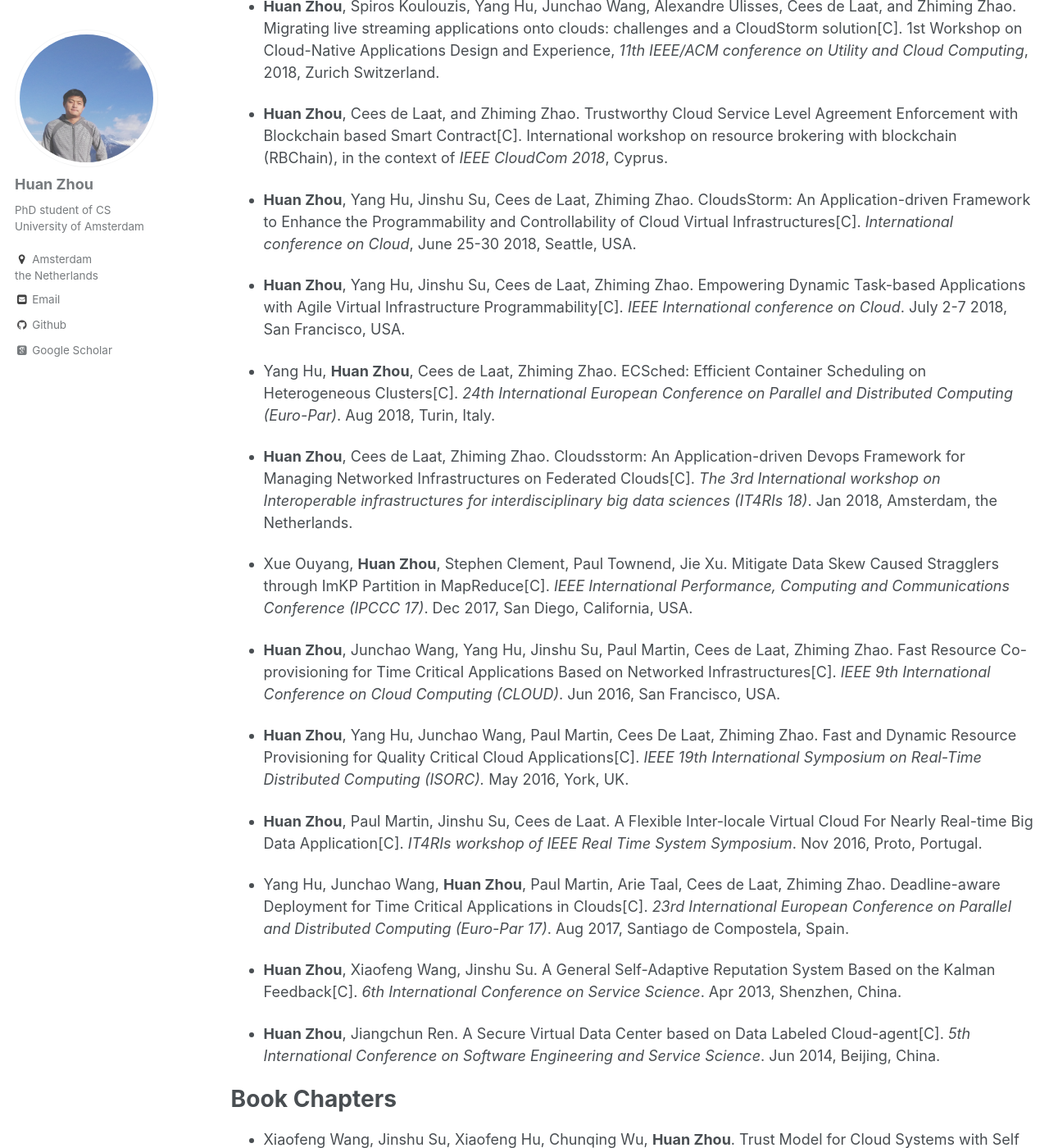
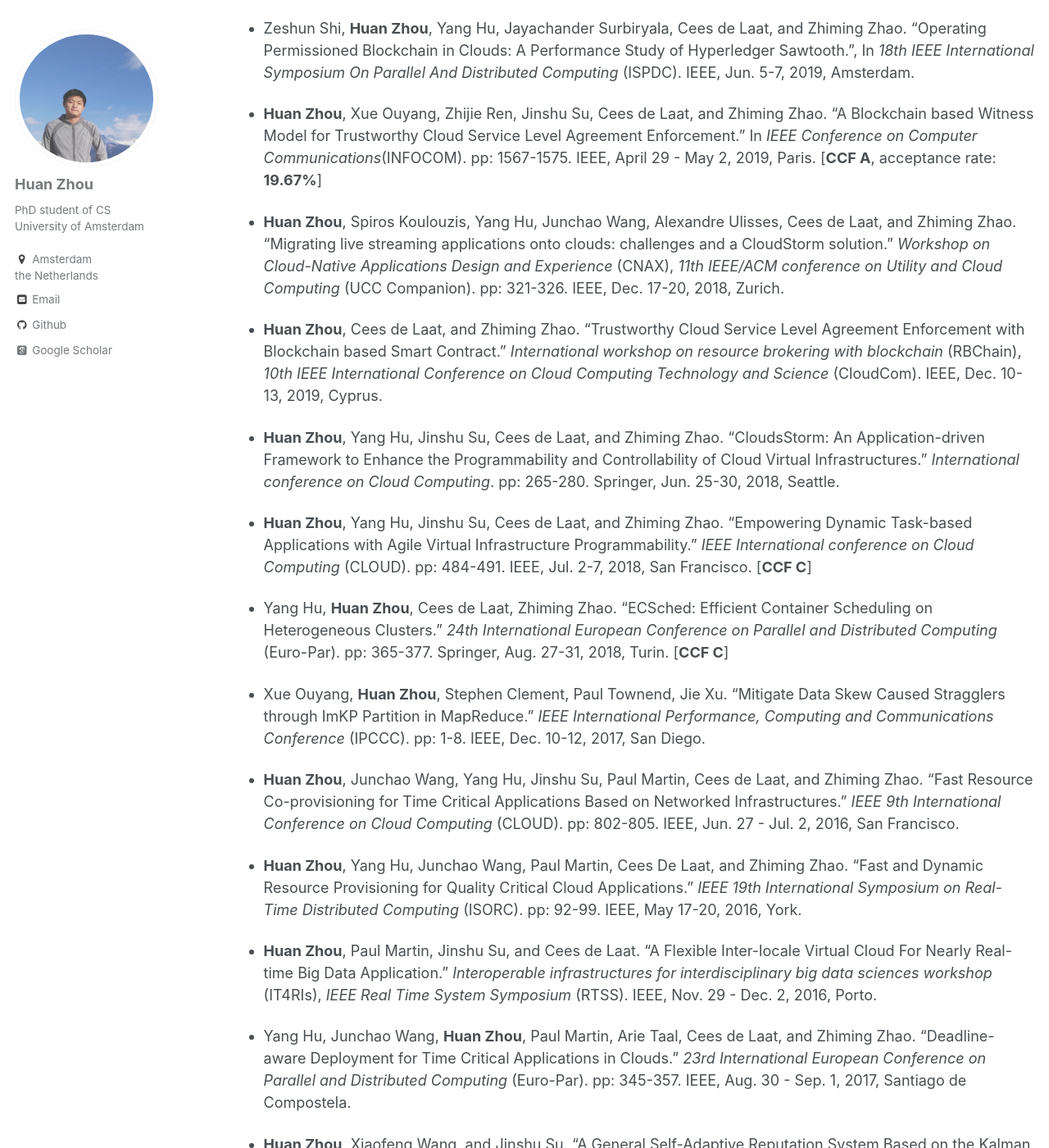
Before and after one commit to zh9314/zh9314.github.io, a Jekyll site: the page built from _pages/publications.md, in a window 1280 px wide and 1400 px high, scrolled down 842 px. Shown: the whole window at 82% size. Built offline with Jekyll 4.4.1, drawn with Linux system fonts in a browser that asks for light colours; some web fonts are replaced; some of the changed text lies outside the part shown.

Commit message:
update publications

```diff
--- a/_pages/publications.md
+++ b/_pages/publications.md
@@ -7,71 +7,74 @@
 
 Journals
 ======
-- Xiaofeng Wang, **Huan Zhou**, Jinshu Su, Baosheng Wang, Qianqian Xing, Pengkun Li. T-IP: A Self-Trustworthy and Secure Internet Protocol\[J\]. _China Communications_, 2018, Vol. 15 No.2, pp: 1-14.
+- **Huan Zhou**, Yang Hu, Xue Ouyang, Jinshu Su, Spiros Koulouzis, Cees de Laat, and Zhiming Zhao. "CloudsStorm: A Framework for Seamlessly Programming and Controlling Virtual Infrastructure Functions during the DevOps Lifecycle of Cloud Applications." _Software: Practice and Experience_. Wiley, 2019. [to appear, **CCF B**]
 
-- Junchao Wang, Arie Taal, Paul Martin, Yang Hu, **Huan Zhou**, Jianmin Pang, Cees de Laat, Zhiming Zhao. Planning virtual infrastructures for time critical applications with multiple deadline constraints\[J\]. _Future Generation Computer Systems_.  2017, Vol.75, pp: 365-375.
+- Xiaofeng Wang, **Huan Zhou**, Jinshu Su, Baosheng Wang, Qianqian Xing, and Pengkun Li. "T-IP: A Self-Trustworthy and Secure Internet Protocol." _China Communications_. Vol. 15, No. 2, pp: 1-14. IEEE, 2018.
 
-- **Huan Zhou**, Xiaofeng Wang, Jinshu Su. An Efficient Identity Based Key Agreement Protocol in a Multiple PKG Environment\[J\]. _Wuhan University Journal of Natural Sciences_. 2014, Vol.19 No.5, pp: 455-460.
+- Junchao Wang, Arie Taal, Paul Martin, Yang Hu, **Huan Zhou**, Jianmin Pang, Cees de Laat, and Zhiming Zhao. "Planning virtual infrastructures for time critical applications with multiple deadline constraints." _Future Generation Computer Systems_. Vol. 75, pp: 365-375. Elsevier, 2017.
 
-- Xiaofeng Wang, Peixin Chen, **Huan Zhou**, Jinshu Su. T-HIBE: A Trustworthy and Secure Hierarchical Identity-Based Encryption System\[J\]. _Acta Electronica Sinica_. 2016, Vol.44 No.7, pp: 1521-1529. (in Chinese)
+- **Huan Zhou**, Xiaofeng Wang, and Jinshu Su. "An Efficient Identity Based Key Agreement Protocol in a Multiple PKG Environment." _Wuhan University Journal of Natural Sciences_. Vol. 19, No. 5, pp: 455-460. Springer, 2014.
 
-- Xue Ouyang, **Huan Zhou**, et al. Design and implementation of a software life cycle oriented authorization and protection system\[J\]. _The Journal of Computer Engineering and Science_. 2013, Vol.35 No.4, pp: 59-64. (in Chinese)
+- Xiaofeng Wang, Peixin Chen, **Huan Zhou**, and Jinshu Su. "T-HIBE: A Trustworthy and Secure Hierarchical Identity-Based Encryption System." _Acta Electronica Sinica_. Vol. 44, No. 7, pp: 1521-1529. 2016. [in Chinese, 一种可信安全的层次式基于身份加密系统]
+
+- Xue Ouyang, **Huan Zhou**, et al. "Design and implementation of a software life cycle oriented authorization and protection system." _The Journal of Computer Engineering and Science_. Vol. 35, No. 4, pp: 59-64. 2013. [in Chinese, 一种面向软件生命周期的授权保护系统设计与实现]
 
 
 Conferences
 ======
-- **Huan Zhou**, Xue Ouyang, Zhijie Ren, Jinshu Su, Cees de Laat, and Zhiming Zhao. "[A Blockchain based Witness Model for Trustworthy Cloud Service Level Agreement Enforcement.](http://zh9314.github.io/files/publications/preprints/infocom2019.pdf)" In _IEEE Conference on Computer Communications_(INFOCOM), pp. 1567-1575. IEEE, April 29 - May 2, 2019, Paris. [**CCF A**, acceptance rate: **19.67%**]
+- Zeshun Shi, **Huan Zhou**, Yang Hu, Jayachander Surbiryala, Cees de Laat, and Zhiming Zhao. "Operating Permissioned Blockchain in Clouds: A Performance Study of Hyperledger Sawtooth.", In _18th IEEE International Symposium On Parallel And Distributed Computing_ (ISPDC). IEEE, Jun. 5-7, 2019, Amsterdam.
 
+- **Huan Zhou**, Xue Ouyang, Zhijie Ren, Jinshu Su, Cees de Laat, and Zhiming Zhao. "[A Blockchain based Witness Model for Trustworthy Cloud Service Level Agreement Enforcement.](http://zh9314.github.io/files/publications/preprints/infocom2019.pdf)" In _IEEE Conference on Computer Communications_(INFOCOM). pp: 1567-1575. IEEE, April 29 - May 2, 2019, Paris. [**CCF A**, acceptance rate: **19.67%**]
 
-- **Huan Zhou**, Spiros Koulouzis, Yang Hu, Junchao Wang, Alexandre Ulisses, Cees de Laat, and Zhiming Zhao. Migrating live streaming applications onto clouds: challenges and a CloudStorm solution\[C\]. 1st Workshop on Cloud-Native Applications Design and Experience, _11th IEEE/ACM conference on Utility and Cloud Computing_, 2018, Zurich Switzerland.
+- **Huan Zhou**, Spiros Koulouzis, Yang Hu, Junchao Wang, Alexandre Ulisses, Cees de Laat, and Zhiming Zhao. "Migrating live streaming applications onto clouds: challenges and a CloudStorm solution." _Workshop on Cloud-Native Applications Design and Experience_ (CNAX), _11th IEEE/ACM conference on Utility and Cloud Computing_ (UCC Companion). pp: 321-326. IEEE, Dec. 17-20, 2018, Zurich.
 
-- **Huan Zhou**, Cees de Laat, and Zhiming Zhao. Trustworthy Cloud Service Level Agreement Enforcement with Blockchain based Smart Contract\[C\]. International workshop on resource brokering with blockchain (RBChain), in the context of _IEEE CloudCom 2018_, Cyprus.
+- **Huan Zhou**, Cees de Laat, and Zhiming Zhao. "Trustworthy Cloud Service Level Agreement Enforcement with Blockchain based Smart Contract." _International workshop on resource brokering with blockchain_ (RBChain), _10th IEEE International Conference on Cloud Computing Technology and Science_ (CloudCom). IEEE, Dec. 10-13, 2019, Cyprus.
 
-- **Huan Zhou**, Yang Hu, Jinshu Su, Cees de Laat, Zhiming Zhao. CloudsStorm: An Application-driven Framework to Enhance the Programmability and Controllability of Cloud Virtual Infrastructures\[C\]. _International conference on Cloud_, June 25-30 2018, Seattle, USA.
+- **Huan Zhou**, Yang Hu, Jinshu Su, Cees de Laat, and Zhiming Zhao. "CloudsStorm: An Application-driven Framework to Enhance the Programmability and Controllability of Cloud Virtual Infrastructures." _International conference on Cloud Computing_. pp: 265-280. Springer, Jun. 25-30, 2018, Seattle.
 
-- **Huan Zhou**, Yang Hu, Jinshu Su, Cees de Laat, Zhiming Zhao. Empowering Dynamic Task-based Applications with Agile Virtual Infrastructure Programmability\[C\]. _IEEE International conference on Cloud_. July 2-7 2018, San Francisco, USA.
+- **Huan Zhou**, Yang Hu, Jinshu Su, Cees de Laat, and Zhiming Zhao. "[Empowering Dynamic Task-based Applications with Agile Virtual Infrastructure Programmability.](http://zh9314.github.io/files/publications/preprints/IEEECloud18.pdf)" _IEEE International conference on Cloud Computing_ (CLOUD). pp: 484-491. IEEE, Jul. 2-7, 2018, San Francisco. [**CCF C**]
 
-- Yang Hu, **Huan Zhou**, Cees de Laat, Zhiming Zhao. ECSched: Efficient Container Scheduling on Heterogeneous Clusters\[C\]. _24th International European Conference on Parallel and Distributed Computing (Euro-Par)_. Aug 2018, Turin, Italy.
+- Yang Hu, **Huan Zhou**, Cees de Laat, Zhiming Zhao. "ECSched: Efficient Container Scheduling on Heterogeneous Clusters." _24th International European Conference on Parallel and Distributed Computing_ (Euro-Par). pp: 365-377. Springer, Aug. 27-31, 2018, Turin. [**CCF C**]
 
-- **Huan Zhou**, Cees de Laat, Zhiming Zhao. Cloudsstorm: An Application-driven Devops Framework for Managing Networked Infrastructures on Federated Clouds\[C\]. _The 3rd International workshop on Interoperable infrastructures for interdisciplinary big data sciences (IT4RIs 18)_. Jan 2018, Amsterdam, the Netherlands.
+- Xue Ouyang, **Huan Zhou**, Stephen Clement, Paul Townend, Jie Xu. "Mitigate Data Skew Caused Stragglers through ImKP Partition in MapReduce." _IEEE International Performance, Computing and Communications Conference_ (IPCCC). pp: 1-8. IEEE, Dec. 10-12, 2017, San Diego.
 
-- Xue Ouyang, **Huan Zhou**, Stephen Clement, Paul Townend, Jie Xu. Mitigate Data Skew Caused Stragglers through ImKP Partition in MapReduce\[C\]. _IEEE International Performance, Computing and Communications Conference (IPCCC 17)_. Dec 2017, San Diego, California, USA.
+- **Huan Zhou**, Junchao Wang, Yang Hu, Jinshu Su, Paul Martin, Cees de Laat, and Zhiming Zhao. "Fast Resource Co-provisioning for Time Critical Applications Based on Networked Infrastructures." _IEEE 9th International Conference on Cloud Computing_ (CLOUD). pp: 802-805. IEEE, Jun. 27 - Jul. 2, 2016, San Francisco.
 
-- **Huan Zhou**, Junchao Wang, Yang Hu, Jinshu Su, Paul Martin, Cees de Laat, Zhiming Zhao. Fast Resource Co-provisioning for Time Critical Applications Based on Networked Infrastructures\[C\]. _IEEE 9th International Conference on Cloud Computing (CLOUD)_. Jun 2016, San Francisco, USA.
+- **Huan Zhou**, Yang Hu, Junchao Wang, Paul Martin, Cees De Laat, and Zhiming Zhao. "Fast and Dynamic Resource Provisioning for Quality Critical Cloud Applications." _IEEE 19th International Symposium on Real-Time Distributed Computing_ (ISORC). pp: 92-99. IEEE, May 17-20, 2016, York.
 
-- **Huan Zhou**, Yang Hu, Junchao Wang, Paul Martin, Cees De Laat, Zhiming Zhao. Fast and Dynamic Resource Provisioning for Quality Critical Cloud Applications\[C\]. _IEEE 19th International Symposium on Real-Time Distributed Computing (ISORC)._ May 2016, York, UK.
+- **Huan Zhou**, Paul Martin, Jinshu Su, and Cees de Laat. "A Flexible Inter-locale Virtual Cloud For Nearly Real-time Big Data Application." _Interoperable infrastructures for interdisciplinary big data sciences workshop_ (IT4RIs), _IEEE Real Time System Symposium_ (RTSS). IEEE, Nov. 29 - Dec. 2, 2016, Porto.
 
-- **Huan Zhou**, Paul Martin, Jinshu Su, Cees de Laat. A Flexible Inter-locale Virtual Cloud For Nearly Real-time Big Data Application\[C\]. _IT4RIs workshop of_ _IEEE Real Time System Symposium_. Nov 2016, Proto, Portugal.
+- Yang Hu, Junchao Wang, **Huan Zhou**, Paul Martin, Arie Taal, Cees de Laat, and Zhiming Zhao. "Deadline-aware Deployment for Time Critical Applications in Clouds." _23rd International European Conference on Parallel and Distributed Computing_ (Euro-Par). pp: 345-357. IEEE, Aug. 30 - Sep. 1, 2017, Santiago de Compostela.
 
-- Yang Hu, Junchao Wang, **Huan Zhou**, Paul Martin, Arie Taal, Cees de Laat, Zhiming Zhao. Deadline-aware Deployment for Time Critical Applications in Clouds\[C\]. _23rd International European Conference on Parallel and Distributed Computing (Euro-Par 17)_. Aug 2017, Santiago de Compostela, Spain.
+- **Huan Zhou**, Xiaofeng Wang, and Jinshu Su. "A General Self-Adaptive Reputation System Based on the Kalman Feedback." _6th International Conference on Service Science_ (ICSS). pp: 7-12. IEEE, Apr. 11-13, 2013, Shenzhen.
 
-- **Huan Zhou**, Xiaofeng Wang, Jinshu Su. A General Self-Adaptive Reputation System Based on the Kalman Feedback\[C\]. _6th International Conference on Service Science_. Apr 2013, Shenzhen, China.
-
-- **Huan Zhou**, Jiangchun Ren. A Secure Virtual Data Center based on Data Labeled Cloud-agent\[C\]. _5th International Conference on Software Engineering and Service Science_. Jun 2014, Beijing, China.
+- **Huan Zhou**, and Jiangchun Ren. "A Secure Virtual Data Center based on Data Labeled Cloud-agent." _5th IEEE International Conference on Software Engineering and Service Science_ (ICSESS). pp: 937-940. IEEE, Jun. 27-29, 2014, Beijing.
 
 Book Chapters
 ======
-- Xiaofeng Wang, Jinshu Su, Xiaofeng Hu, Chunqing Wu, **Huan Zhou**. Trust Model for Cloud Systems with Self Variance Evaluation\[M\]. _Security, Privacy and Trust in Cloud Systems_. 2014, Springer, Berlin, Heidelberg, pp 283-309.
+- Xiaofeng Wang, Jinshu Su, Xiaofeng Hu, Chunqing Wu, and **Huan Zhou**. "Trust Model for Cloud Systems with Self Variance Evaluation." _Security, Privacy and Trust in Cloud Systems_. pp. 283-309. Springer, 2014.
 
 Magazines
 ======
-- Jinshu Su, **Huan Zhou**, Baokang Zhao, Biao Han. A Survey of EU Network Technique and Research Trends\[J\]. _Communications of the CCF_. 2018, Vol.14 No. 3. (in Chinese)
+- Jinshu Su, **Huan Zhou**, Baokang Zhao, and Biao Han. "[A Survey of EU Network Technique and Research Trends.](https://www.ccf.org.cn/c/2018-03-16/623919.shtml)" _Communications of the CCF_. Vol. 14, No. 3, pp: 54-58, 2018. [in Chinese, 欧盟网络技术研究进展综述]
 
 Posters
 ======
-- **Huan Zhou**, Paul Martin, Cees de Laat. CloudsStorm: An Application-driven DevOps Framework for Managing Networked Infrastructures on Federated Clouds\[C\]. _The Conference for ICT-Research in the Netherlands (ICT Open 18)_. Mar 2018, Amersfoort, the Netherlands.
+- **Huan Zhou**, Paul Martin, and Cees de Laat. "CloudsStorm: An Application-driven DevOps Framework for Managing Networked Infrastructures on Federated Clouds." _The Conference for ICT-Research in the Netherlands_ (ICT Open). Mar 2018, Amersfoort, the Netherlands.
 	- [\[pdf\]](http://zh9314.github.io/files/publications/posters/ictopen18.pdf)
 
-- **Huan Zhou**, Paul Martin, Cees de Laat. A network transparent solution for flexibly provisioning connected virtual infrastructure across multiple data centers\[C\]. _Cloud Forward_. Oct 2016, Madrid, Spain. (It is also presented at ICT Open 2017 in Amersfoort, the Netherlands)
+- **Huan Zhou**, Paul Martin, and Cees de Laat. "A network transparent solution for flexibly provisioning connected virtual infrastructure across multiple data centers." _Cloud Forward_. Oct 2016, Madrid, Spain. (It is also presented at ICT Open 2017 in Amersfoort, the Netherlands)
 	- [\[pdf\]](http://zh9314.github.io/files/publications/posters/ictopen17.pdf)
 
-- Xiaofeng Wang, **Huan Zhou**, Jinshu Su, et al. T-IP: A Self-Trustworthy and Secure Internet Protocol with Full Compliance to TCP/IP\[C\]. _21st ACM Conference on Computer and Communications Security (CCS)_. Nov 2014, Scottsdale, USA.
+- Peixin Chen, Xiaofeng Wang, Yilun Wu, Jinshu Su, and **Huan Zhou**. "iPKI Identity-based Private Key Infrastructure for Securing BGP Protocol." _22nd ACM Conference on Computer and Communications Security_ (CCS). pp: 1632-1634. ACM, Nov. 2015, Denver.
 
-- Peixin Chen, Xiaofeng Wang, Yilun Wu, Jinshu Su, **Huan Zhou**. iPKI Identity-based Private Key Infrastructure for Securing BGP Protocol\[C\]. _22nd ACM Conference on Computer and Communications Security (CCS)_. Nov 2015, Denver, Colorado, US.
+- Xiaofeng Wang, **Huan Zhou**, Jinshu Su, et al. "T-IP: A Self-Trustworthy and Secure Internet Protocol with Full Compliance to TCP/IP." _21st ACM Conference on Computer and Communications Security_ (CCS). pp: 1520-1522. ACM, Nov. 2014, Scottsdale.
+
+
 
 Thesis
 ======
-- Huan Zhou. Research and Implementation on Self-trustworthy and Lightweight Network Transport Mechanism. Nov 2014, Changsha, China. (in Chinese)
+- Huan Zhou. "[Research and Implementation on Self-trustworthy and Lightweight Network Transport Mechanism.](https://kns.cnki.net/KCMS/detail/detail.aspx?dbcode=CMFD&dbname=CMFD201701&filename=1016921733.nh&v=MTY0NjR1eFlTN0RoMVQzcVRyV00xRnJDVVJMT2ZZT2RtRkNyaFY3dk5WRjI2R0xxNkg5YlBySkViUElSOGVYMUw=)" Nov 2014, Changsha, China. [in Chinese, 轻量级的网络自信任传输机制研究与实现]
 
 
 
```
